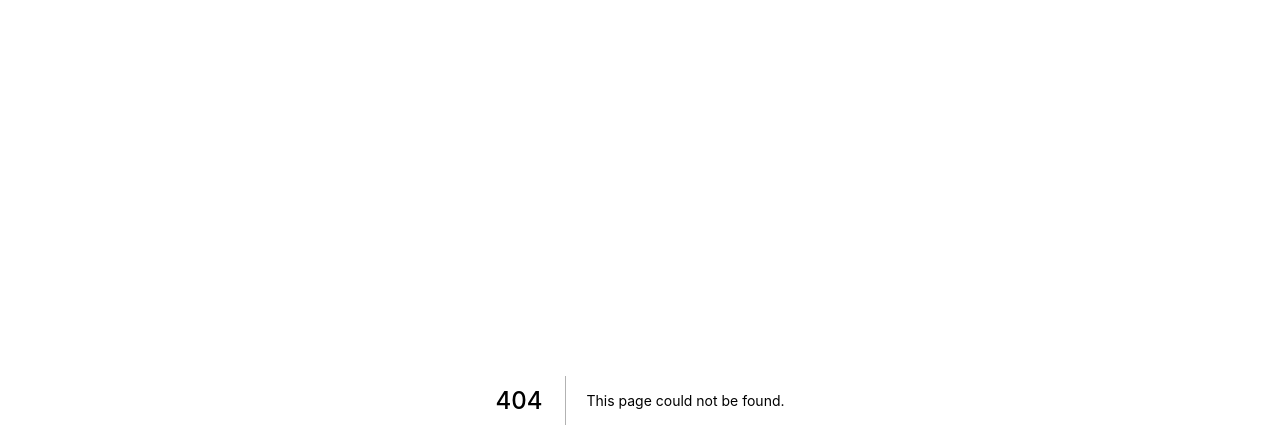
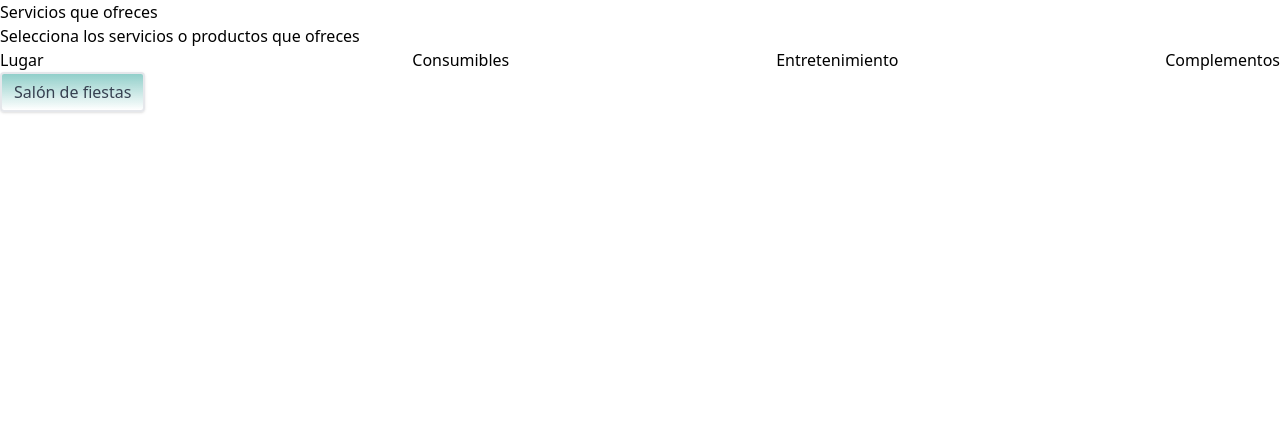
Before and after one commit to Abyblackmouth/Mi_Fiesta-Client, a Next.js app: page /categories in a window 1280 px wide. Before the commit this address had no page. Shown: the top 448 px of the page. Built offline with nearby package versions, Linux system fonts and the light colour scheme.

Commit message:
add categories

```diff
--- /dev/null
+++ b/components/Categories.jsx
@@ -0,0 +1,40 @@
+import clsx from "clsx"
+import H1 from "./H1"
+export default function Categories (){
+    return (
+    <>
+    <div>
+       <H1 texto='Servicios que ofreces'/>
+    </div>
+    <div> <p>Selecciona los servicios o productos que ofreces</p></div>
+
+    <main className={clsx(
+        'flex flex-direction: column justify-between')}>
+        <section>
+            <h2>Lugar</h2>
+            <input className={clsx('shadow',
+        'appearance-none',
+        'bg-gradient-to-b from-[#249F95]/50 to-white',
+        'border rounded w-full py-2 px-3 text-gray-700 leading-tight focus:outline-none focus:shadow-outline',
+        'hover:border-cyan-400 border-2')} type="button" value={'Salón de fiestas'}/>
+
+        </section>
+        <section>
+            <h2>Consumibles</h2>
+
+        </section>
+        <section>
+            <h2>Entretenimiento</h2>
+
+        </section>
+        <section>
+            <h2>Complementos</h2>
+
+        </section>
+    </main>
+    <div></div>
+
+
+    </>
+    )
+}
--- /dev/null
+++ b/components/H1.jsx
@@ -0,0 +1,11 @@
+import React from 'react'
+import clsx from "clsx"
+
+export default function H1({ texto }) {
+  return (
+    <>
+      <h1 className={clsx('font-size: 1.125rem ext-red-600')}>
+        {texto}</h1>
+    </>
+  )
+}
--- /dev/null
+++ b/pages/categories.jsx
@@ -0,0 +1,11 @@
+import Layout from "../components/Layout";
+import Categories from "../components/Categories";
+import clsx from "clsx"
+
+export default function categories (){
+    return (
+    <>
+    <Categories/>
+    </>
+    )
+}
```
